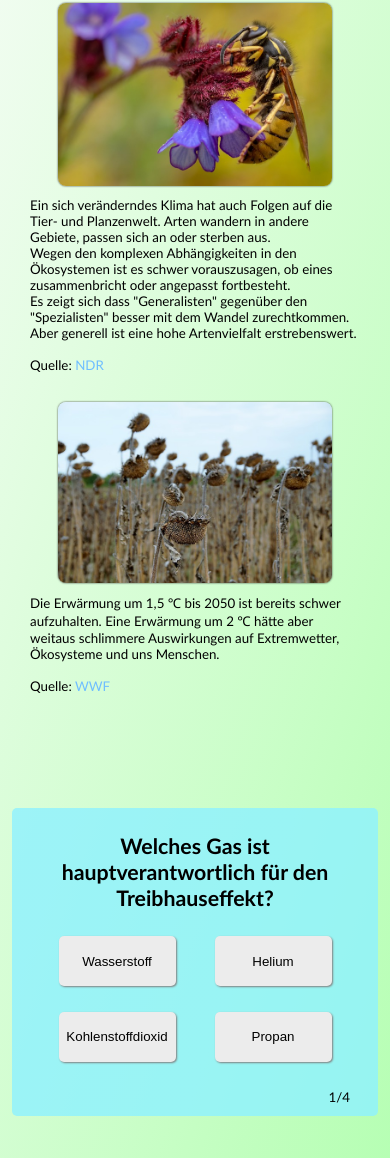
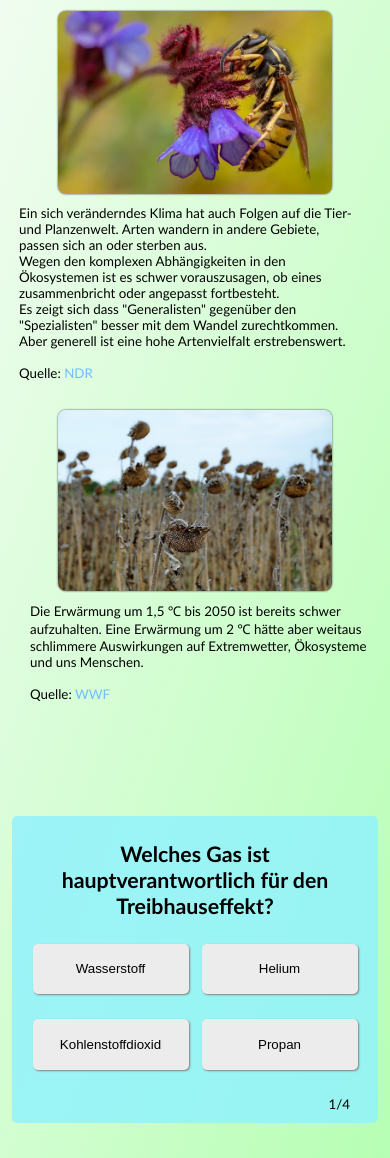
Before and after one commit to JannikCauldron/Webpage_ClimateProtection, a plain HTML site: page index.html in a window 390 px wide. Shown: the part 1262-2420 px from the top of the page. Drawn offline with Linux system fonts and the light colour scheme.

Commit message:
improved responsiveness

```diff
--- a/index.html
+++ b/index.html
@@ -29,7 +29,7 @@
             <div id="content-info">
                 <div class="info-tile">
                     <img class="info-tile-img" src="/Images/jetstream-winter-kalt-eskp.png" alt="Infografik welche die Veränderung des Jetstreams zeigt.">
-                    <p>
+                    <p class="info-tile-text-right">
                         Eine höhere Temperatur sorgt für ein Abschmelzen der Polkappen. Kleinere Polkappen reflektieren weniger Sonnenlicht, weshalb es dort immer wärmer wird.
                         <br> Werden die Temperaturunterschiede zwischen Arktis und Äquator geringer, verändert sich der Jetstream - wie im Bild zu sehen - in seiner Form. Kalte oder warme Luft bleibt länger an einem Ort, was wir als trockene oder regnerische Wetterperioden wahrnehmen.
                         <br><br>
@@ -38,7 +38,7 @@
                 </div>
                 <div class="info-tile info-tile-reverse">
                     <img class="info-tile-img" src="/Images/hornet.jpg" alt="Eine Hornisse, die auf einer Blüte sitzt.">
-                    <p>
+                    <p class="info-tile-text-left">
                         Ein sich veränderndes Klima hat auch Folgen auf die Tier- und Planzenwelt. Arten wandern in andere Gebiete, passen sich an oder sterben aus.
                         <br> Wegen den komplexen Abhängigkeiten in den Ökosystemen ist es schwer vorauszusagen, ob eines zusammenbricht oder angepasst fortbesteht.
                         <br> Es zeigt sich dass "Generalisten" gegenüber den "Spezialisten" besser mit dem Wandel zurechtkommen. Aber generell ist eine hohe Artenvielfalt erstrebenswert.
@@ -48,7 +48,7 @@
                 </div>
                 <div class="info-tile">
                     <img class="info-tile-img" src="/Images/sunflower.jpg" alt="Ein Feld voller vertrockneter Sonnenblumen.">
-                    <p>
+                    <p class="info-tile-text-right">
                         Die Erwärmung um 1,5 &#8451; bis 2050 ist bereits schwer aufzuhalten. Eine Erwärmung um 2 &#8451; hätte aber weitaus schlimmere Auswirkungen auf Extremwetter, Ökosysteme und uns Menschen.
                         <br><br>
                         Quelle: <a class="links" href="https://www.wwf.at/artikel/folgen-der-klimakrise-15-grad-versus-2-grad/" target="_blank">WWF</a>
--- a/style.css
+++ b/style.css
@@ -47,9 +47,14 @@ footer {
     flex-direction: row-reverse;
 }
 
-.info-tile p {
+.info-tile-text-right{
     margin: 0;
-    padding: 0 5%;
+    padding: 0 2% 0 5%;
+}
+
+.info-tile-text-left{
+    margin: 0;
+    padding: 0 5% 0 2%;
 }
 
 .info-tile-img {
@@ -217,7 +222,6 @@ footer {
     display: flex;
     flex-direction: column;
     align-items: center;
-    text-align: center;
     padding: 12% 0;
 }
 
@@ -249,6 +253,14 @@ footer {
         font-size: 10pt;
     }
 
+    .answer-group button {
+        width: 30vw;
+    }
+
+    #navbar {
+        margin: 2vw 2vw;
+    }
+
     #navbar-links-group {
         width: 50vw;
     }
@@ -261,6 +273,11 @@ footer {
 
     footer {
         font-size: 10pt;
+    }
+
+    #navbar-links-group {
+        width: 50vw;
+        margin: 0 6vw;
     }
 
     .navbar-links {
@@ -278,7 +295,7 @@ footer {
     }
 
     .answer-group button {
-        width: 30vw;
+        width: 40vw;
     }
 
     #quiz-answer {
```
